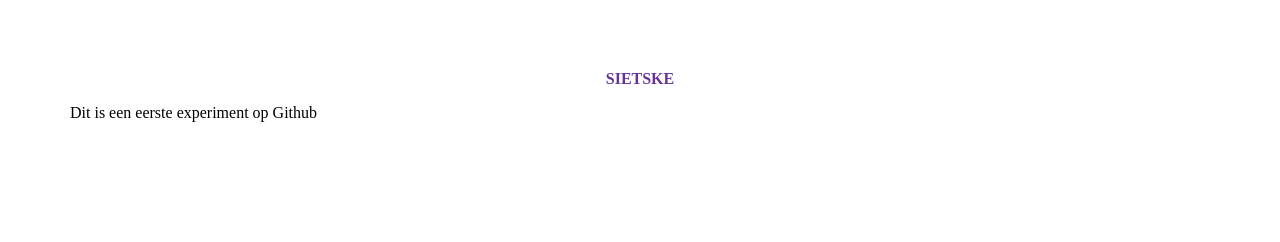
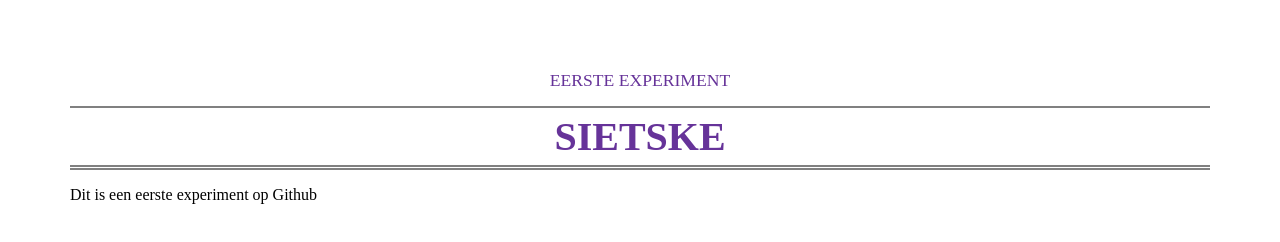
Before and after one commit to visculamia/starter, a plain HTML site: page index.html in a window 1280 px wide. Drawn offline with Linux system fonts and the light colour scheme.

Commit message:
Update index.html

```diff
--- a/index.html
+++ b/index.html
@@ -8,7 +8,10 @@
     </head>
     <body>
 
-        <h1>Sietske</h1>
+        <h1>
+            <div class="suptitle">Eerste experiment</div>
+            <div class="title">Sietske</div>
+        </h1>
 
         <p>Dit is een eerste experiment op Github</p>
 
```
